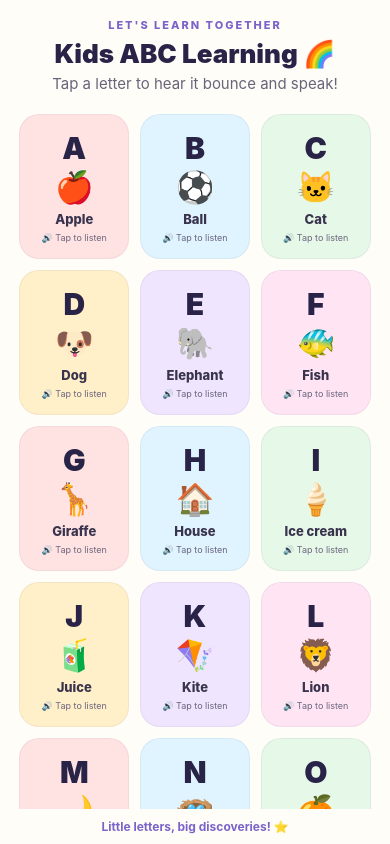
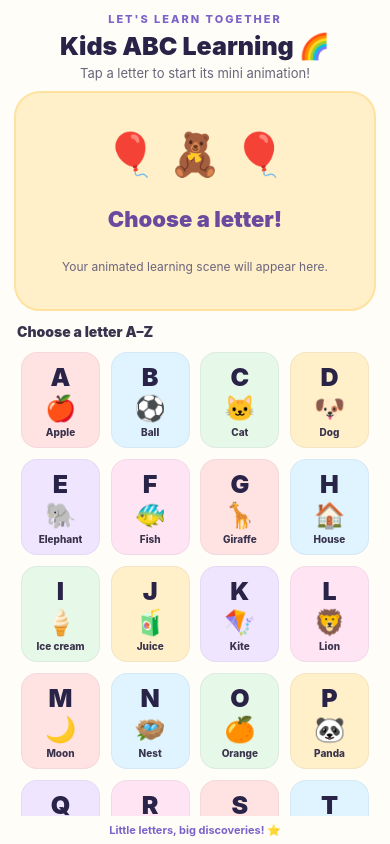
Before and after one commit to rayudu12345/kids-abc-learning, a React Native app: screen / in a window 390 px wide. Built offline with nearby package versions, Linux system fonts and the light colour scheme.

Commit message:
Add animated learning scene above alphabet grid

```diff
--- a/App.tsx
+++ b/App.tsx
@@ -1,5 +1,13 @@
-import React, { useRef, useState } from "react";
-import { Animated, SafeAreaView, ScrollView, StyleSheet, Text, Pressable, View } from "react-native";
+import React, { useEffect, useRef, useState } from "react";
+import {
+  Animated,
+  SafeAreaView,
+  ScrollView,
+  StyleSheet,
+  Text,
+  Pressable,
+  View,
+} from "react-native";
 import * as Speech from "expo-speech";
 
 const alphabet = [
@@ -18,24 +26,54 @@ const colors = ["#FFE3E3", "#DFF4FF", "#E6F8E7", "#FFF0C9", "#F0E5FF", "#FFE5F3"
 
 export default function App() {
   const [activeLetter, setActiveLetter] = useState<string | null>(null);
-  const bounce = useRef(new Animated.Value(1)).current;
+  const cardBounce = useRef(new Animated.Value(1)).current;
+  const heroFloat = useRef(new Animated.Value(0)).current;
+  const heroScale = useRef(new Animated.Value(0.4)).current;
+  const activeItem = alphabet.find(([letter]) => letter === activeLetter);
+
+  useEffect(() => {
+    if (!activeLetter) return;
+
+    heroFloat.setValue(0);
+    const floating = Animated.loop(
+      Animated.sequence([
+        Animated.timing(heroFloat, {
+          toValue: -15,
+          duration: 420,
+          useNativeDriver: true,
+        }),
+        Animated.timing(heroFloat, {
+          toValue: 0,
+          duration: 420,
+          useNativeDriver: true,
+        }),
+      ])
+    );
+    floating.start();
+    return () => floating.stop();
+  }, [activeLetter, heroFloat]);
 
   const playLetter = (letter: string, word: string) => {
     setActiveLetter(letter);
-    bounce.setValue(1);
+    heroScale.setValue(0.4);
+    Animated.spring(heroScale, {
+      toValue: 1,
+      useNativeDriver: true,
+      speed: 11,
+      bounciness: 14,
+    }).start();
+
+    cardBounce.setValue(1);
     Animated.sequence([
-      Animated.spring(bounce, { toValue: 1.28, useNativeDriver: true, speed: 18, bounciness: 12 }),
-      Animated.spring(bounce, { toValue: 1, useNativeDriver: true, speed: 12, bounciness: 8 }),
+      Animated.spring(cardBounce, { toValue: 1.18, useNativeDriver: true, speed: 18, bounciness: 12 }),
+      Animated.spring(cardBounce, { toValue: 1, useNativeDriver: true, speed: 12, bounciness: 8 }),
     ]).start();
-    speak(letter, word);
-  };
 
-  const speak = (letter: string, word: string) => {
     Speech.stop();
-    Speech.speak(`${letter}. ${letter} is for ${word}!`, {
+    Speech.speak(`${letter}! ${letter} is for ${word}!`, {
       language: "en-US",
-      rate: 0.8,
-      pitch: 1.05,
+      rate: 0.78,
+      pitch: 1.08,
     });
   };
 
@@ -44,26 +82,62 @@ export default function App() {
       <View style={styles.header}>
         <Text style={styles.eyebrow}>LET'S LEARN TOGETHER</Text>
         <Text style={styles.title}>Kids ABC Learning 🌈</Text>
-        <Text style={styles.subtitle}>Tap a letter to hear it bounce and speak!</Text>
+        <Text style={styles.subtitle}>Tap a letter to start its mini animation!</Text>
       </View>
+
+      {activeItem ? (
+        <View style={styles.scene}>
+          <Text style={styles.sceneStars}>✨ ⭐ ✨</Text>
+          <Animated.View
+            style={[
+              styles.heroContent,
+              {
+                transform: [
+                  { translateY: heroFloat },
+                  { scale: heroScale },
+                ],
+              },
+            ]}
+          >
+            <Text style={styles.heroLetter}>{activeItem[0]}</Text>
+            <Text style={styles.heroEmoji}>{activeItem[2]}</Text>
+            <Text style={styles.heroWord}>{activeItem[0]} is for {activeItem[1]}!</Text>
+            <Text style={styles.heroHint}>🔊 Listen and say it with me!</Text>
+          </Animated.View>
+          <Text style={styles.sceneStars}>🌈 🎉 🌈</Text>
+        </View>
+      ) : (
+        <View style={[styles.scene, styles.emptyScene]}>
+          <Text style={styles.emptyEmoji}>🎈 🧸 🎈</Text>
+          <Text style={styles.emptyTitle}>Choose a letter!</Text>
+          <Text style={styles.emptyText}>Your animated learning scene will appear here.</Text>
+        </View>
+      )}
+
+      <Text style={styles.sectionTitle}>Choose a letter A–Z</Text>
       <ScrollView contentContainerStyle={styles.grid}>
         {alphabet.map(([letter, word, emoji], index) => (
           <Pressable
             accessibilityRole="button"
-            accessibilityLabel={`${letter}, ${word}. Tap to hear it`}
+            accessibilityLabel={`${letter}, ${word}. Play animation and pronunciation`}
             key={letter}
             onPress={() => playLetter(letter, word)}
             style={({ pressed }) => [
               styles.card,
               { backgroundColor: colors[index % colors.length] },
+              activeLetter === letter && styles.selectedCard,
               pressed && styles.pressed,
             ]}
           >
-            <Animated.View style={{ alignItems: "center", transform: [{ scale: activeLetter === letter ? bounce : 1 }] }}>
+            <Animated.View
+              style={{
+                alignItems: "center",
+                transform: [{ scale: activeLetter === letter ? cardBounce : 1 }],
+              }}
+            >
               <Text style={styles.letter}>{letter}</Text>
               <Text style={styles.emoji}>{emoji}</Text>
               <Text style={styles.word}>{word}</Text>
-              <Text style={styles.tap}>🔊 Tap to listen</Text>
             </Animated.View>
           </Pressable>
         ))}
@@ -75,16 +149,39 @@ export default function App() {
 
 const styles = StyleSheet.create({
   safe: { flex: 1, backgroundColor: "#FFFDF7" },
-  header: { paddingTop: 18, paddingHorizontal: 18, paddingBottom: 12, alignItems: "center" },
+  header: { paddingTop: 12, paddingHorizontal: 18, paddingBottom: 10, alignItems: "center" },
   eyebrow: { color: "#7C63C9", fontSize: 11, fontWeight: "800", letterSpacing: 2 },
-  title: { color: "#292348", fontSize: 26, fontWeight: "900", textAlign: "center", marginTop: 6 },
-  subtitle: { color: "#68647A", fontSize: 15, marginTop: 5 },
-  grid: { paddingHorizontal: 12, paddingTop: 4, paddingBottom: 18, flexDirection: "row", flexWrap: "wrap", justifyContent: "center" },
-  card: { width: "30%", minHeight: 145, margin: "1.5%", borderRadius: 20, alignItems: "center", justifyContent: "center", paddingVertical: 12, paddingHorizontal: 4, borderWidth: 1, borderColor: "rgba(60,40,100,0.06)" },
-  pressed: { opacity: 0.75, transform: [{ scale: 0.97 }] },
-  letter: { color: "#292348", fontSize: 30, fontWeight: "900" },
-  emoji: { fontSize: 31, marginTop: 2 },
-  word: { color: "#39334D", fontSize: 13, fontWeight: "800", marginTop: 5, textAlign: "center" },
-  tap: { color: "#6B647E", fontSize: 9, marginTop: 5 },
-  footer: { textAlign: "center", paddingVertical: 10, color: "#7C63C9", fontSize: 12, fontWeight: "700" },
+  title: { color: "#292348", fontSize: 25, fontWeight: "900", textAlign: "center", marginTop: 5 },
+  subtitle: { color: "#68647A", fontSize: 13, marginTop: 4, textAlign: "center" },
+  scene: {
+    marginHorizontal: 14,
+    minHeight: 220,
+    borderRadius: 26,
+    backgroundColor: "#EEE8FF",
+    borderWidth: 2,
+    borderColor: "#D9CCFF",
+    alignItems: "center",
+    justifyContent: "space-evenly",
+    paddingVertical: 8,
+    overflow: "hidden",
+  },
+  emptyScene: { backgroundColor: "#FFF0C9", borderColor: "#FFE2A0" },
+  sceneStars: { fontSize: 22 },
+  heroContent: { alignItems: "center", justifyContent: "center" },
+  heroLetter: { fontSize: 48, lineHeight: 54, fontWeight: "900", color: "#5A3CB5" },
+  heroEmoji: { fontSize: 66, marginTop: 1 },
+  heroWord: { color: "#292348", fontSize: 21, fontWeight: "900", marginTop: 5 },
+  heroHint: { color: "#6B5C9D", fontSize: 12, fontWeight: "700", marginTop: 5 },
+  emptyEmoji: { fontSize: 42 },
+  emptyTitle: { color: "#694A9E", fontSize: 22, fontWeight: "900" },
+  emptyText: { color: "#6B647E", fontSize: 12, textAlign: "center", paddingHorizontal: 14 },
+  sectionTitle: { color: "#39334D", fontSize: 14, fontWeight: "900", paddingHorizontal: 17, paddingTop: 12, paddingBottom: 3 },
+  grid: { paddingHorizontal: 12, paddingTop: 4, paddingBottom: 12, flexDirection: "row", flexWrap: "wrap", justifyContent: "center" },
+  card: { width: "21.5%", minHeight: 96, margin: "1.5%", borderRadius: 16, alignItems: "center", justifyContent: "center", paddingVertical: 8, paddingHorizontal: 3, borderWidth: 1, borderColor: "rgba(60,40,100,0.06)" },
+  selectedCard: { borderColor: "#7C63C9", borderWidth: 2 },
+  pressed: { opacity: 0.78, transform: [{ scale: 0.97 }] },
+  letter: { color: "#292348", fontSize: 25, fontWeight: "900" },
+  emoji: { fontSize: 25, marginTop: 1 },
+  word: { color: "#39334D", fontSize: 10, fontWeight: "800", marginTop: 3, textAlign: "center" },
+  footer: { textAlign: "center", paddingVertical: 7, color: "#7C63C9", fontSize: 11, fontWeight: "700" },
 });
```
